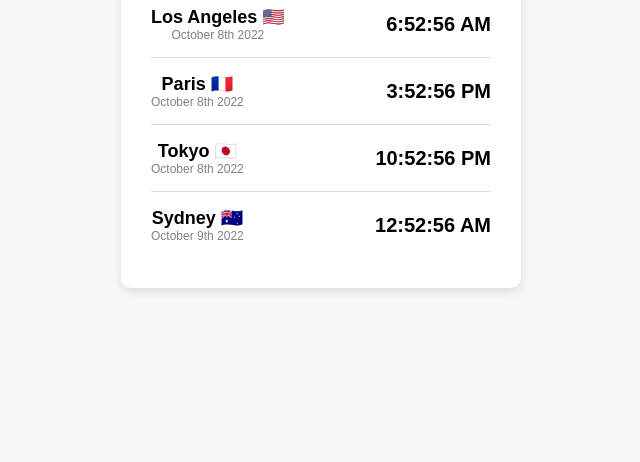
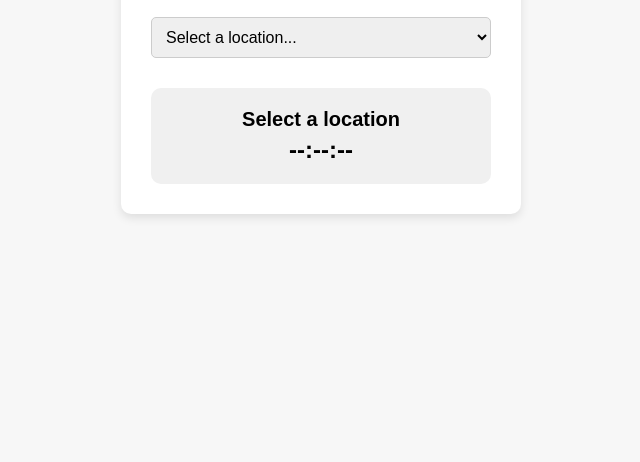
Before and after one commit to kashish6398/world-clock, a plain HTML site: page index.html in a window 1280 px wide. Shown: the part 338-800 px from the top of the page, without its empty margins (319-959 px from the left). Drawn offline with Linux system fonts and the light colour scheme.

Commit message:
add multiple locations

```diff
--- a/index.html
+++ b/index.html
@@ -3,7 +3,7 @@
 <head>
     <meta charset="UTF-8">
     <meta name="viewport" content="width=device-width, initial-scale=1.0">
-    <title>World Clocks</title>
+    <title>World Clock</title>
     <link rel="stylesheet" href="style.css">
 </head>
 <body>
@@ -13,43 +13,22 @@
             <strong>SheCodes</strong>
         </div>
         <h1>World Clocks</h1>
-        <select>
-            <option>Select a location..</option>
+
+        <select id="locationSelect">
+            <option value="">Select a location...</option>
+            <option value="America/Los_Angeles">Los Angeles 🇺🇸</option>
+            <option value="Europe/Paris">Paris 🇫🇷</option>
+            <option value="Asia/Tokyo">Tokyo 🇯🇵</option>
+            <option value="Australia/Sydney">Sydney 🇦🇺</option>
         </select>
 
-        <div class="clock-item">
-            <div>
-                <span class="location">Los Angeles 🇺🇸</span>
-                <div class="date">October 8th 2022</div>
-            </div>
-            <div class="time">6:52:56 AM</div>
-        </div>
-
-        <div class="clock-item">
-            <div>
-                <span class="location">Paris 🇫🇷</span>
-                <div class="date">October 8th 2022</div>
-            </div>
-            <div class="time">3:52:56 PM</div>
-        </div>
-
-        <div class="clock-item">
-            <div>
-                <span class="location">Tokyo 🇯🇵</span>
-                <div class="date">October 8th 2022</div>
-            </div>
-            <div class="time">10:52:56 PM</div>
-        </div>
-
-        <div class="clock-item">
-            <div>
-                <span class="location">Sydney 🇦🇺</span>
-                <div class="date">October 9th 2022</div>
-            </div>
-            <div class="time">12:52:56 AM</div>
+        <div class="clock">
+            <div class="location" id="selectedLocation">Select a location</div>
+            <div class="date" id="currentDate"></div>
+            <div class="time" id="currentTime">--:--:--</div>
         </div>
     </div>
+
     <script src="index.js"></script>
-
 </body>
 </html>
--- a/index.js
+++ b/index.js
@@ -1,21 +1,25 @@
-function updateTime() {
-    const timeZones = {
-        "time-la": "America/Los_Angeles",
-        "time-paris": "Europe/Paris",
-        "time-tokyo": "Asia/Tokyo",
-        "time-sydney": "Australia/Sydney"
-    };
+document.getElementById("locationSelect").addEventListener("change", function() {
+    let selectedTimezone = this.value;
 
-    Object.keys(timeZones).forEach(id => {
-        let timezone = timeZones[id];
-        let now = new Date();
-        let options = { hour: '2-digit', minute: '2-digit', second: '2-digit', hour12: true, timeZone: timezone };
-        let dateOptions = { year: 'numeric', month: 'long', day: 'numeric', timeZone: timezone };
+    if (selectedTimezone) {
+        updateTime(selectedTimezone);
+        setInterval(() => updateTime(selectedTimezone), 1000);
+    } else {
+        document.getElementById("selectedLocation").innerText = "Select a location";
+        document.getElementById("currentTime").innerText = "--:--:--";
+        document.getElementById("currentDate").innerText = "";
+    }
+});
 
-        document.getElementById(id).textContent = new Intl.DateTimeFormat('en-US', options).format(now);
-        document.getElementById(id.replace('time', 'date')).textContent = new Intl.DateTimeFormat('en-US', dateOptions).format(now);
-    });
+function updateTime(timezone) {
+    let now = new Date();
+
+    let timeOptions = { hour: '2-digit', minute: '2-digit', second: '2-digit', hour12: true, timeZone: timezone };
+    let dateOptions = { year: 'numeric', month: 'long', day: 'numeric', timeZone: timezone };
+
+    document.getElementById("currentTime").textContent = new Intl.DateTimeFormat('en-US', timeOptions).format(now);
+    document.getElementById("currentDate").textContent = new Intl.DateTimeFormat('en-US', dateOptions).format(now);
+
+    let locationText = document.getElementById("locationSelect").selectedOptions[0].text;
+    document.getElementById("selectedLocation").innerText = locationText;
 }
-
-updateTime();
-setInterval(updateTime, 1000);
--- a/style.css
+++ b/style.css
@@ -30,36 +30,35 @@ h1 {
 select {
     width: 100%;
     padding: 10px;
-    margin-bottom: 20px;
+    font-size: 16px;
+    margin: 10px 0;
     border: 1px solid #ccc;
     border-radius: 5px;
+    cursor: pointer;
 }
 
-.clock-item {
-    display: flex;
-    justify-content: space-between;
-    align-items: center;
-    border-bottom: 1px solid #ddd;
-    padding: 15px 0;
+.clock {
+    margin-top: 20px;
+    padding: 20px;
+    border-radius: 10px;
+    background: #f0f0f0;
 }
 
-.clock-item:last-child {
-    border-bottom: none;
-}
-
-.time {
+.location {
     font-size: 20px;
     font-weight: bold;
 }
 
-.location {
-    font-size: 18px;
-    font-weight: bold;
+.date {
+    font-size: 14px;
+    color: gray;
+    margin: 5px 0;
 }
 
-.date {
-    font-size: 12px;
-    color: gray;
+.time {
+    font-size: 24px;
+    font-weight: bold;
+    margin-top: 5px;
 }
 
 .logo {
```
